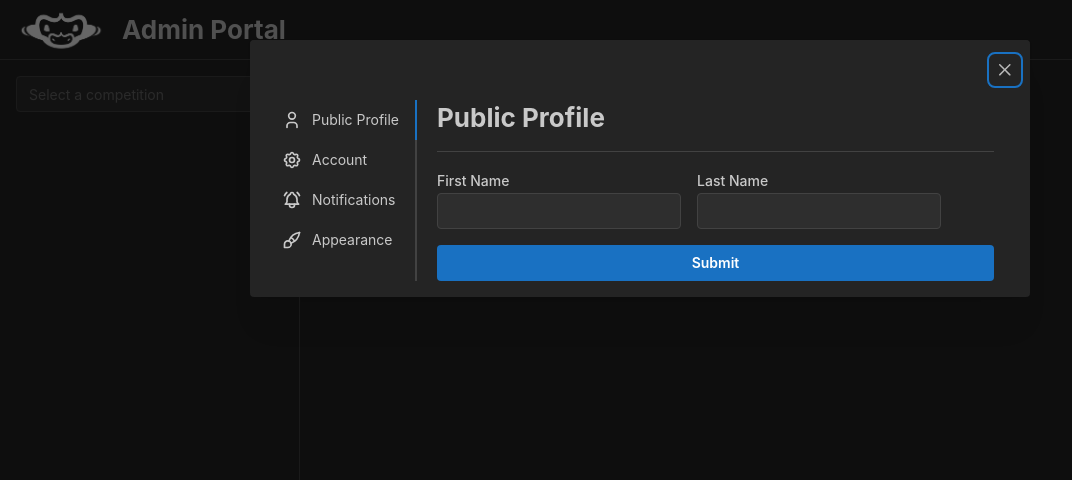
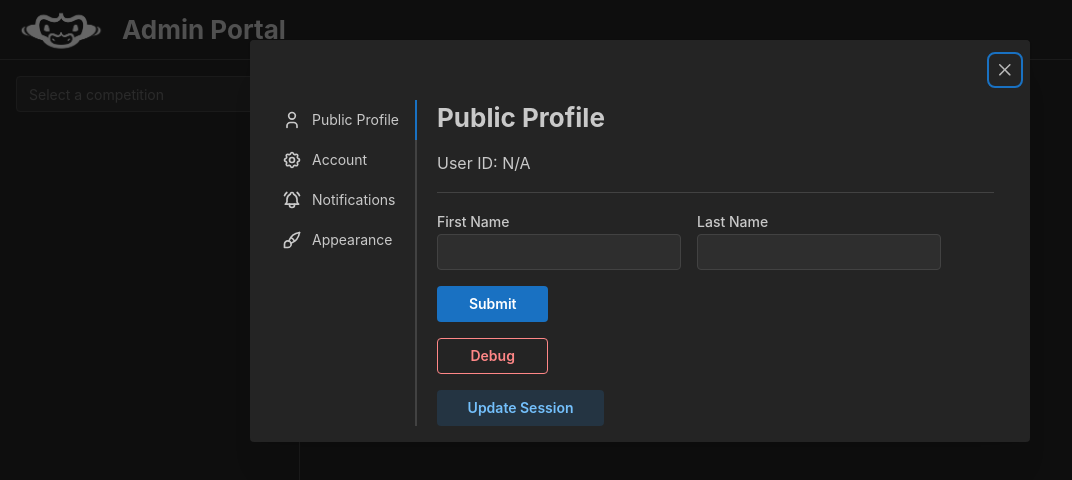
Before and after one commit to swamphacks/HaXr, a Next.js app: page /admin/comp in a window 1280 px wide. Shown: the top 480 px of the page, without its empty margins (0-1072 px from the left). Built offline with nearby package versions, Linux system fonts and the light colour scheme; no server answers; the database is empty.

Commit message:
fixed id check on client side

```diff
--- a/app/hacker/page.tsx
+++ b/app/hacker/page.tsx
@@ -1,3 +1,12 @@
-export default function Hacker() {
-  return <>Hacker.</>;
+import { auth } from '@/auth';
+
+export default async function Hacker() {
+  const stuff = await auth();
+
+  return (
+    <>
+      <h1>Hacker</h1>
+      <p>User ID: {stuff?.user?.id}</p>
+    </>
+  );
 }
--- a/components/settings/tabs/PublicProfile.tsx
+++ b/components/settings/tabs/PublicProfile.tsx
@@ -37,6 +37,14 @@ export default function PublicProfile() {
     } else console.log('Unsuccessful');
   };
 
+  const onDebug = () => {
+    console.log('[DEBUG]');
+    console.log(session?.user?.firstName);
+    console.log(session?.user?.lastName);
+    console.log(session?.user?.id);
+    console.log(session?.user?.image);
+  };
+
   // Temporary -> to be replaced with loadingOverlay or skeleton from mantine
   if (status === 'loading') {
     return (
@@ -49,6 +57,7 @@ export default function PublicProfile() {
   return (
     <Stack w='100%' h='100%' pr={20} pl={20}>
       <Title order={2}>Public Profile</Title>
+      <Text>User ID: {session?.user?.id || 'N/A'}</Text>
       <Divider />
       <Form form={form} onSubmit={onSubmit}>
         <Stack>
@@ -66,7 +75,27 @@ export default function PublicProfile() {
               {...form.getInputProps('lastName')}
             />
           </Group>
-          <Button type='submit'>Submit</Button>
+          <Button type='submit' w='20%'>
+            Submit
+          </Button>
+          <Button variant='outline' color='red' onClick={onDebug} w='20%'>
+            Debug
+          </Button>
+          <Button
+            variant='light'
+            w='30%'
+            onClick={() => {
+              console.log('[UPDATING...]');
+
+              try {
+                update();
+              } catch (error) {
+                console.log('[ERROR]: ' + { error });
+              }
+            }}
+          >
+            Update Session
+          </Button>
         </Stack>
       </Form>
     </Stack>
```
